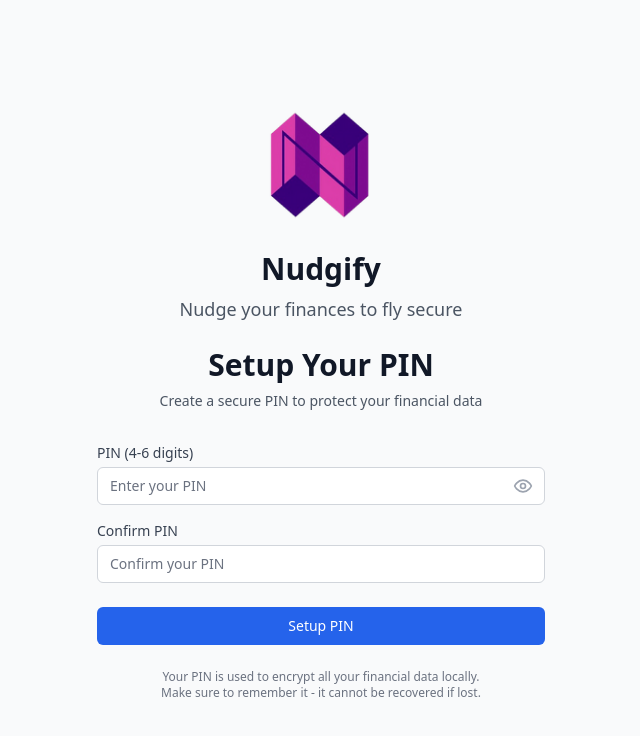
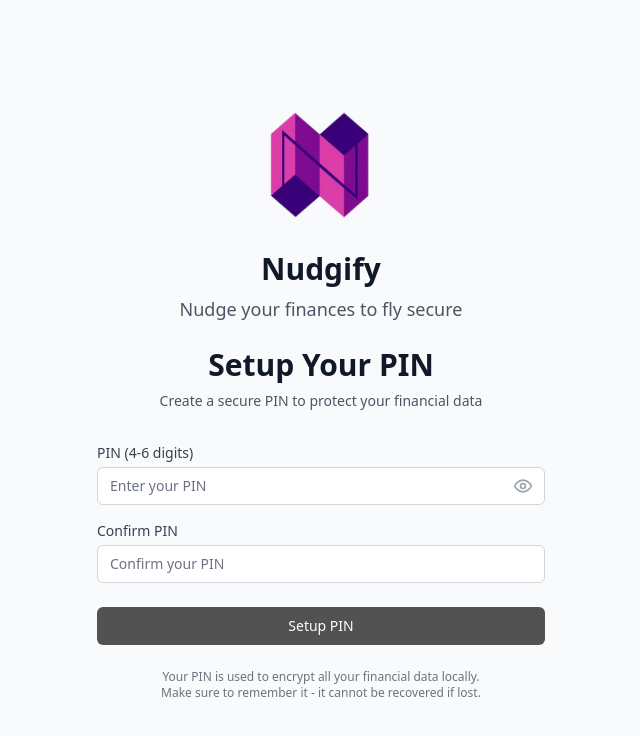
Before and after one commit to Shivani-48166/financial-manager, a React (Vite) app: page / in a window 1280 px wide. Shown: the top 736 px of the page, without its empty margins (319-959 px from the left). Built offline with nearby package versions, Linux system fonts and the light colour scheme.

Commit message:
Color Theme update

```diff
--- a/src/components/Settings.tsx
+++ b/src/components/Settings.tsx
@@ -18,11 +18,11 @@ export const Settings: React.FC = () => {
   const db = DatabaseService.getInstance();
 
   const colorSchemes = [
-    { id: 'blue', name: 'Blue', primary: 'bg-blue-500', secondary: 'bg-blue-100' },
-    { id: 'green', name: 'Green', primary: 'bg-green-500', secondary: 'bg-green-100' },
-    { id: 'purple', name: 'Purple', primary: 'bg-purple-500', secondary: 'bg-purple-100' },
-    { id: 'slate', name: 'Slate', primary: 'bg-slate-500', secondary: 'bg-slate-100' },
-    { id: 'teal', name: 'Teal', primary: 'bg-teal-500', secondary: 'bg-teal-100' },
+    { id: 'blue', name: 'Slate', primary: 'bg-slate-500', secondary: 'bg-slate-100' },
+    { id: 'green', name: 'Zinc', primary: 'bg-zinc-500', secondary: 'bg-zinc-100' },
+    { id: 'purple', name: 'Neutral', primary: 'bg-neutral-500', secondary: 'bg-neutral-100' },
+    { id: 'slate', name: 'Stone', primary: 'bg-stone-500', secondary: 'bg-stone-100' },
+    { id: 'teal', name: 'Cool', primary: 'bg-blue-gray-500', secondary: 'bg-blue-gray-100' },
   ];
 
   const handleThemeChange = (newTheme: string) => {
--- a/src/contexts/ColorSchemeContext.tsx
+++ b/src/contexts/ColorSchemeContext.tsx
@@ -11,42 +11,6 @@ const ColorSchemeContext = createContext<ColorSchemeContextType | undefined>(und
 
 const colorSchemes = {
   blue: {
-    50: '#eff6ff',
-    100: '#dbeafe',
-    200: '#bfdbfe',
-    300: '#93c5fd',
-    400: '#60a5fa',
-    500: '#3b82f6',
-    600: '#2563eb',
-    700: '#1d4ed8',
-    800: '#1e40af',
-    900: '#1e3a8a',
-  },
-  green: {
-    50: '#f0fdf4',
-    100: '#dcfce7',
-    200: '#bbf7d0',
-    300: '#86efac',
-    400: '#4ade80',
-    500: '#22c55e',
-    600: '#16a34a',
-    700: '#15803d',
-    800: '#166534',
-    900: '#14532d',
-  },
-  purple: {
-    50: '#faf5ff',
-    100: '#f3e8ff',
-    200: '#e9d5ff',
-    300: '#d8b4fe',
-    400: '#c084fc',
-    500: '#a855f7',
-    600: '#9333ea',
-    700: '#7e22ce',
-    800: '#6b21a8',
-    900: '#581c87',
-  },
-  slate: {
     50: '#f8fafc',
     100: '#f1f5f9',
     200: '#e2e8f0',
@@ -58,23 +22,59 @@ const colorSchemes = {
     800: '#1e293b',
     900: '#0f172a',
   },
+  green: {
+    50: '#fafafa',
+    100: '#f4f4f5',
+    200: '#e4e4e7',
+    300: '#d4d4d8',
+    400: '#a1a1aa',
+    500: '#71717a',
+    600: '#52525b',
+    700: '#3f3f46',
+    800: '#27272a',
+    900: '#18181b',
+  },
+  purple: {
+    50: '#fafafa',
+    100: '#f5f5f5',
+    200: '#e5e5e5',
+    300: '#d4d4d4',
+    400: '#a3a3a3',
+    500: '#737373',
+    600: '#525252',
+    700: '#404040',
+    800: '#262626',
+    900: '#171717',
+  },
+  slate: {
+    50: '#fcfcfc',
+    100: '#f9f9f9',
+    200: '#f0f0f0',
+    300: '#e6e6e6',
+    400: '#b8b8b8',
+    500: '#8a8a8a',
+    600: '#5c5c5c',
+    700: '#404040',
+    800: '#2e2e2e',
+    900: '#1c1c1c',
+  },
   teal: {
-    50: '#f0fdfa',
-    100: '#ccfbf1',
-    200: '#99f6e4',
-    300: '#5eead4',
-    400: '#2dd4bf',
-    500: '#14b8a6',
-    600: '#0d9488',
-    700: '#0f766e',
-    800: '#115e59',
-    900: '#134e4a',
+    50: '#fafbfb',
+    100: '#f4f6f7',
+    200: '#e8ecef',
+    300: '#d1d9dd',
+    400: '#9fb3ba',
+    500: '#6d8c97',
+    600: '#4a6b75',
+    700: '#3a545c',
+    800: '#2a3d43',
+    900: '#1a262a',
   },
 };
 
 export const ColorSchemeProvider: React.FC<{ children: React.ReactNode }> = ({ children }) => {
   const [colorScheme, setColorSchemeState] = useState<ColorScheme>(
-    (localStorage.getItem('fm_color_scheme') as ColorScheme) || 'blue'
+    (localStorage.getItem('fm_color_scheme') as ColorScheme) || 'purple'
   );
 
   const setColorScheme = (scheme: ColorScheme) => {
--- a/tailwind.config.js
+++ b/tailwind.config.js
@@ -9,20 +9,20 @@ export default {
     extend: {
       colors: {
         primary: {
-          50: 'var(--color-primary-50, #eff6ff)',
-          100: 'var(--color-primary-100, #dbeafe)',
-          200: 'var(--color-primary-200, #bfdbfe)',
-          300: 'var(--color-primary-300, #93c5fd)',
-          400: 'var(--color-primary-400, #60a5fa)',
-          500: 'var(--color-primary-500, #3b82f6)',
-          600: 'var(--color-primary-600, #2563eb)',
-          700: 'var(--color-primary-700, #1d4ed8)',
-          800: 'var(--color-primary-800, #1e40af)',
-          900: 'var(--color-primary-900, #1e3a8a)',
+          50: 'var(--color-primary-50, #fafafa)',
+          100: 'var(--color-primary-100, #f5f5f5)',
+          200: 'var(--color-primary-200, #e5e5e5)',
+          300: 'var(--color-primary-300, #d4d4d4)',
+          400: 'var(--color-primary-400, #a3a3a3)',
+          500: 'var(--color-primary-500, #737373)',
+          600: 'var(--color-primary-600, #525252)',
+          700: 'var(--color-primary-700, #404040)',
+          800: 'var(--color-primary-800, #262626)',
+          900: 'var(--color-primary-900, #171717)',
         },
-        'text-primary': 'var(--text-primary, #2563eb)',
-        'text-primary-light': 'var(--text-primary-light, #3b82f6)',
-        'text-primary-dark': 'var(--text-primary-dark, #1d4ed8)',
+        'text-primary': 'var(--text-primary, #525252)',
+        'text-primary-light': 'var(--text-primary-light, #737373)',
+        'text-primary-dark': 'var(--text-primary-dark, #404040)',
         success: {
           50: '#f0fdf4',
           100: '#dcfce7',
```
